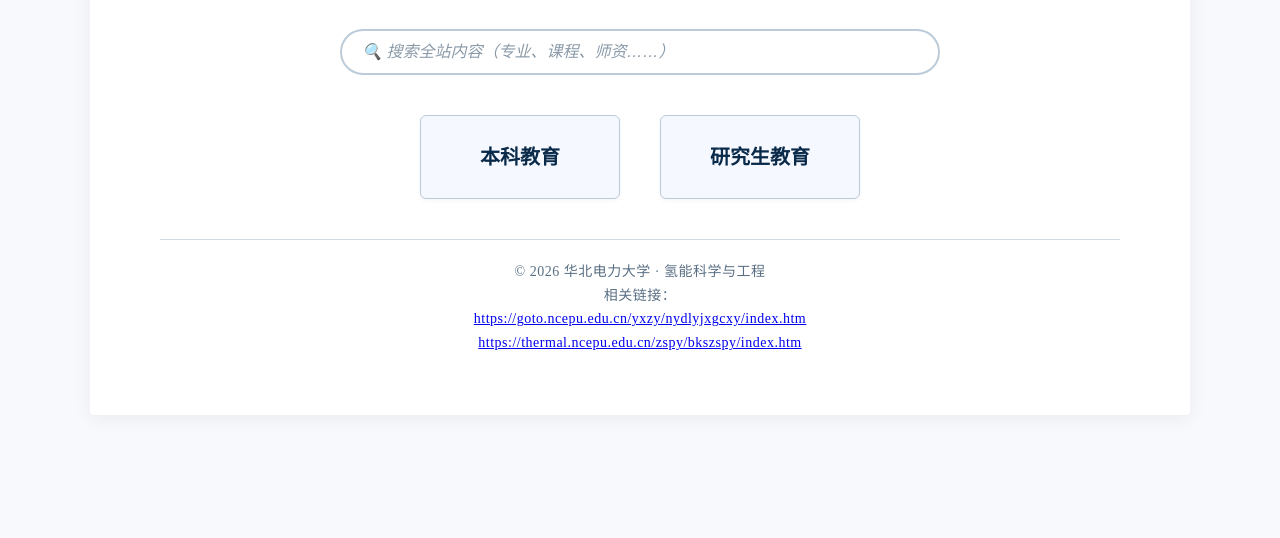
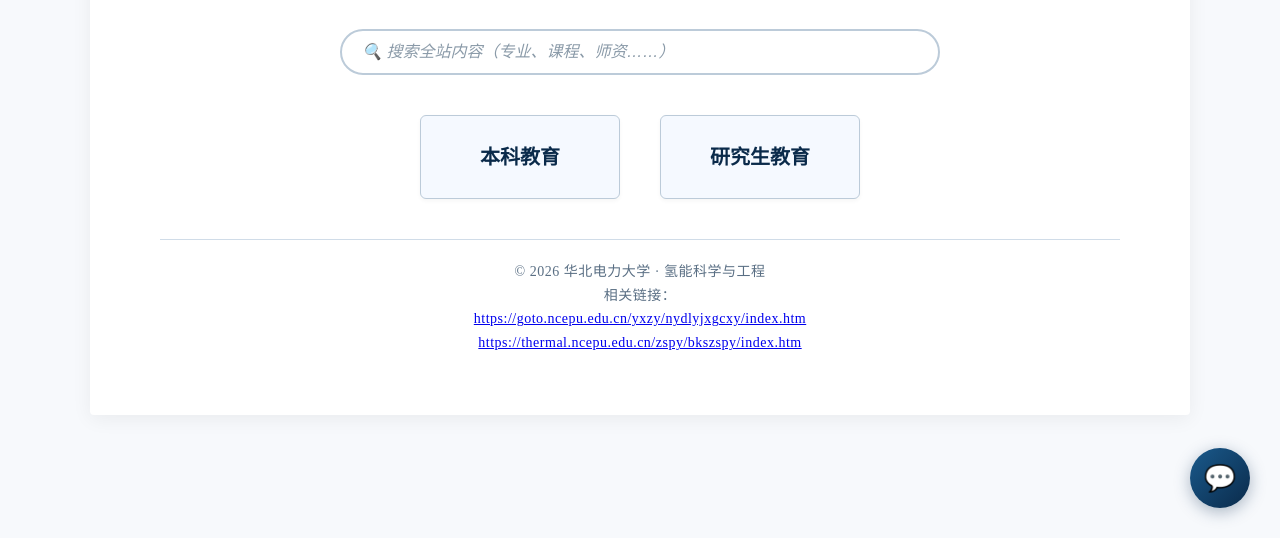
Before and after one commit to zzk110110/project_test, a plain HTML site: page index.html in a window 1280 px wide. Shown: the part 262-800 px from the top of the page. Drawn offline with nearby package versions, Linux system fonts and the light colour scheme.

Commit message:
Update index.html

```diff
--- a/index.html
+++ b/index.html
@@ -223,5 +223,6 @@
     <!-- ===== 引入搜索数据与搜索逻辑 ===== -->
     <script src="search-data.js"></script>
     <script src="search.js"></script>
+    <script src="ai-qa.js"></script>
 </body>
 </html>
```
